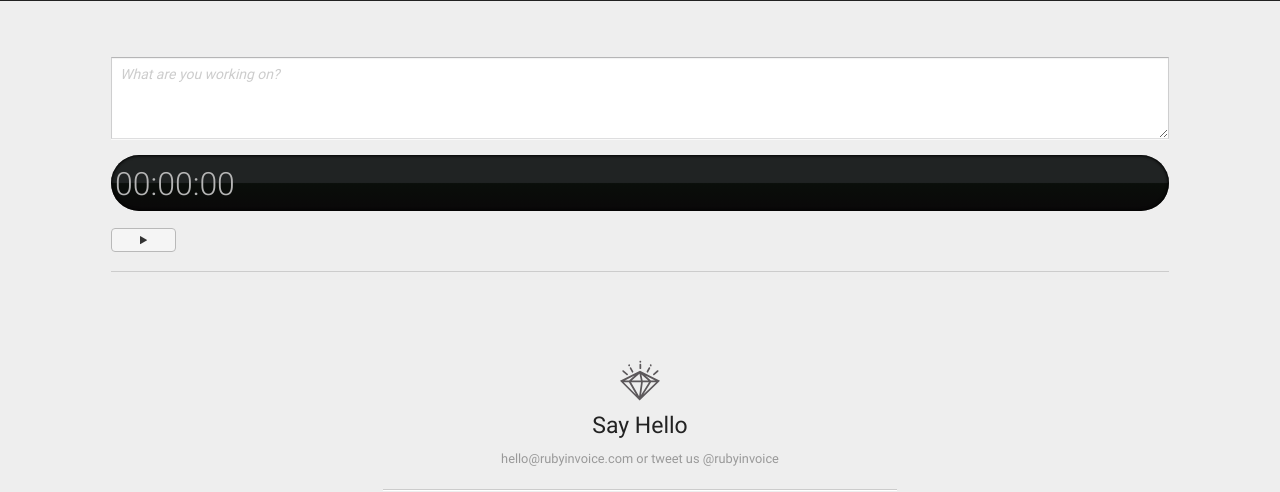
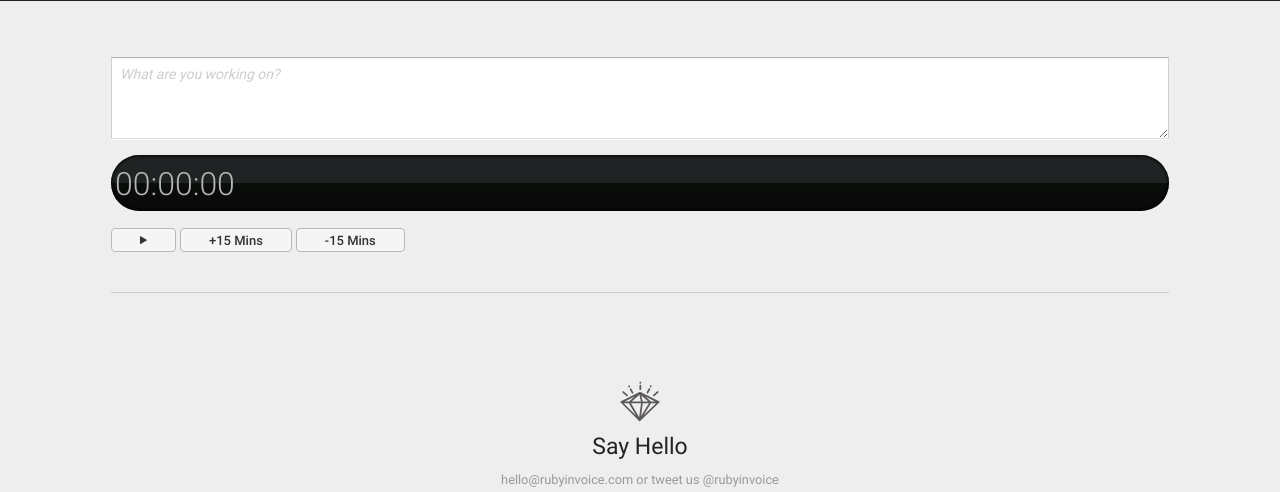
Before and after one commit to zsiswick/GetPaid, a PHP site: the page made by application/views/pages/clients/view_timer.php in a window 1280 px wide. Shown: the part 41-533 px from the top of the page. Run offline with PHP 8.4, Linux system fonts and the light colour scheme; the template is opened without the code that fills it, so the values that code supplies are empty.

Commit message:
Project Tasks
Added methods to increment or decrement the timer in 15 minute intervals

```diff
--- a/application/views/pages/clients/view_timer.php
+++ b/application/views/pages/clients/view_timer.php
@@ -20,11 +20,14 @@
 							<span class="hour">00</span>:<span class="minute">00</span>:<span class="second">00</span>
 					</div>
 					<div class="control">
-							<a id="t-play" onClick="timer.start(1000)" class="button small round secondary"><i class="fi-play"></i></a>
-							<a id="t-pause" onClick="timer.stop()" class="button small round secondary"><i class="fi-pause"></i></a>
+							<a id="t-play" class="button small round secondary"><i class="fi-play"></i></a>
+							<a id="t-pause" class="button small round secondary"><i class="fi-pause"></i></a>
 							<!--<a onClick="timer.reset(0)" class="button small round">Reset</a>
 							<a onClick="timer.mode(1)" class="button small round">Count up</a>
 							<a onClick="timer.mode(0)" class="button small round">Count down</a>-->
+
+							<a id="t-add-time" class="button small round secondary">+15 Mins</a>
+							<a id="t-minus-time" class="button small round secondary">-15 Mins</a>
 					</div>
 					<hr/>
 					<?php
```
Also changed, not shown: assets/js/timer.js (+38 -0 lines), 1 other file.
